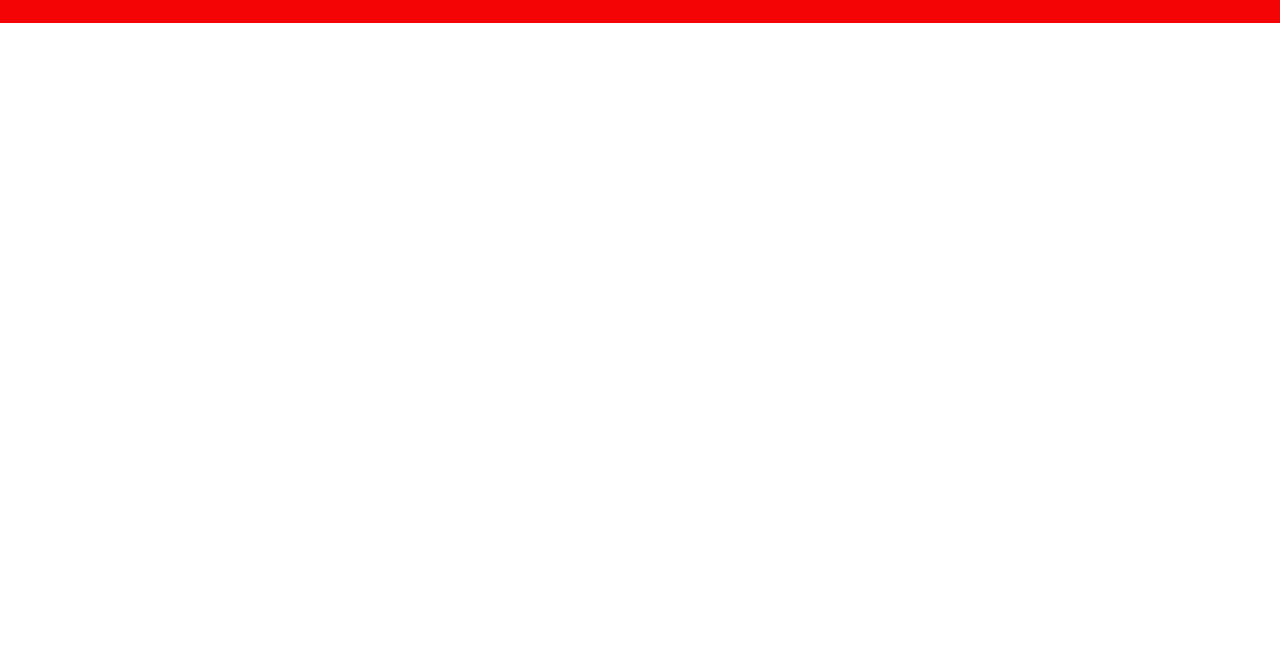
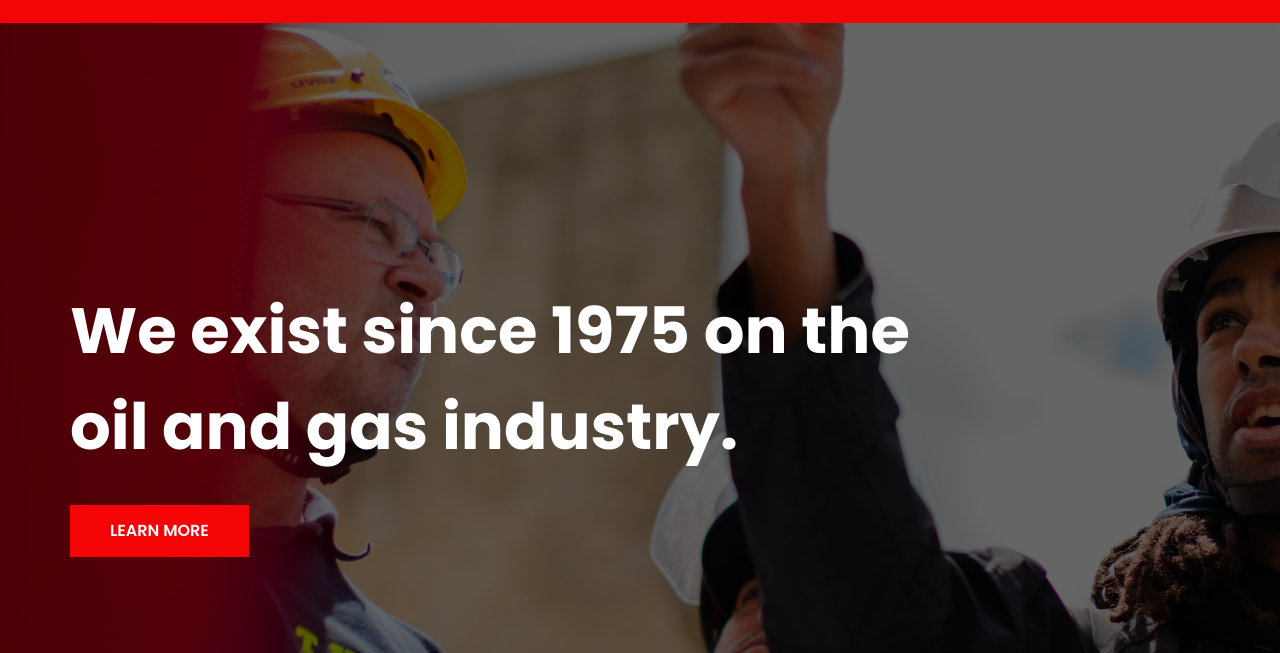
Before and after one commit to menabil/Petroil, a website: page index.html in a window 1280 px wide. Shown: the part 147-800 px from the top of the page. Drawn offline with Linux system fonts and the light colour scheme.

Commit message:
feat(banner): add banner part

```diff
--- a/index.html
+++ b/index.html
@@ -63,5 +63,19 @@
       </div>
     </nav>
     <!-- Navbar -->
+    <!-- Banner -->
+    <section class="bg-[url(../images/banner.png)] py-65">
+      <div class="container">
+        <h1 class="text-[64px] text-white font-bold w-210.5 mb-7.5">
+          We exist since 1975 on the oil and gas industry.
+        </h1>
+        <button
+          class="text-white text-base font-semibold px-10 py-3.5 bg-[#F40404] cursor-pointer"
+        >
+          LEARN MORE
+        </button>
+      </div>
+    </section>
+    <!-- Banner -->
   </body>
 </html>
```
Also changed, not shown: images/banner.png (added), src/output.css.
